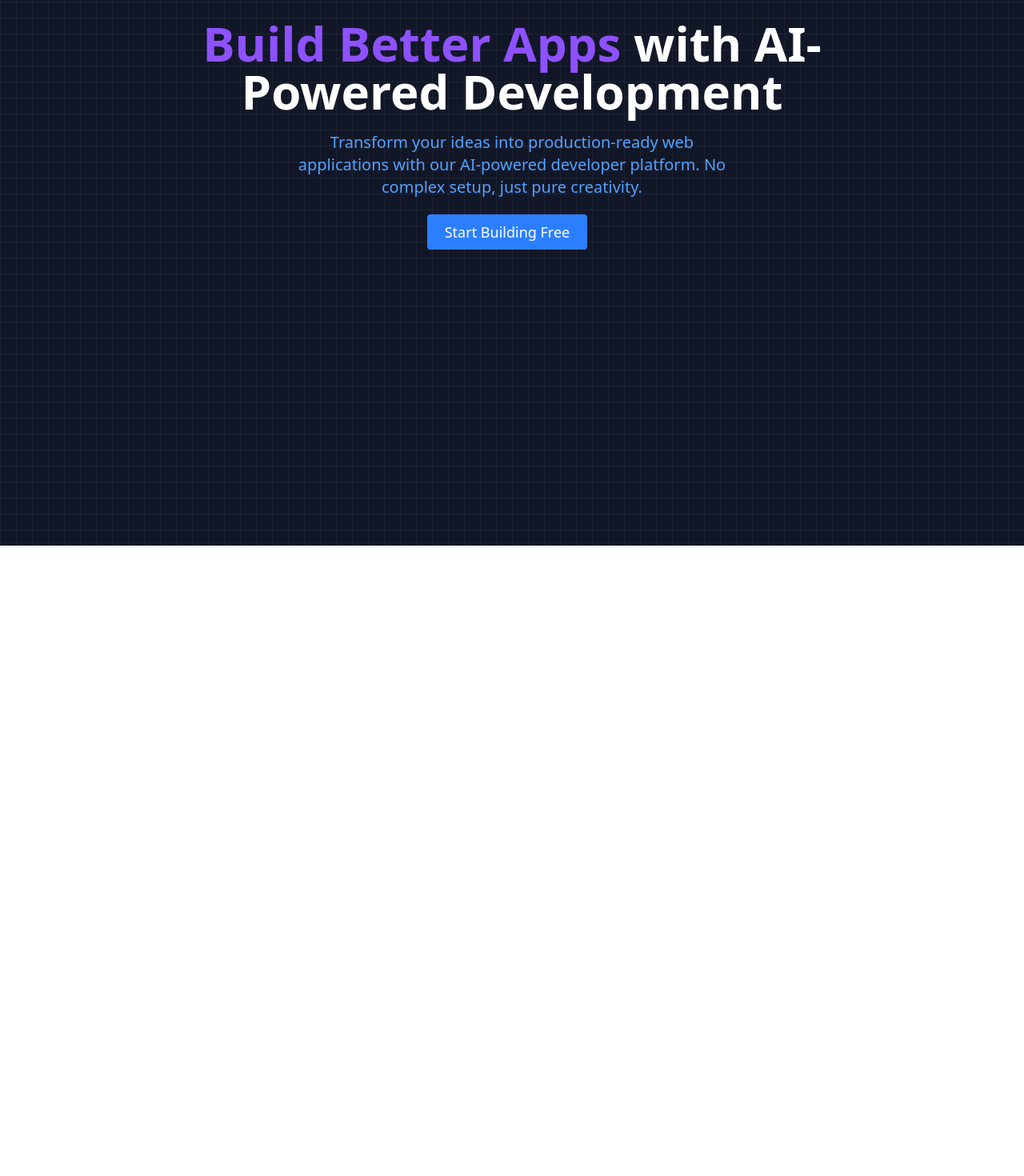
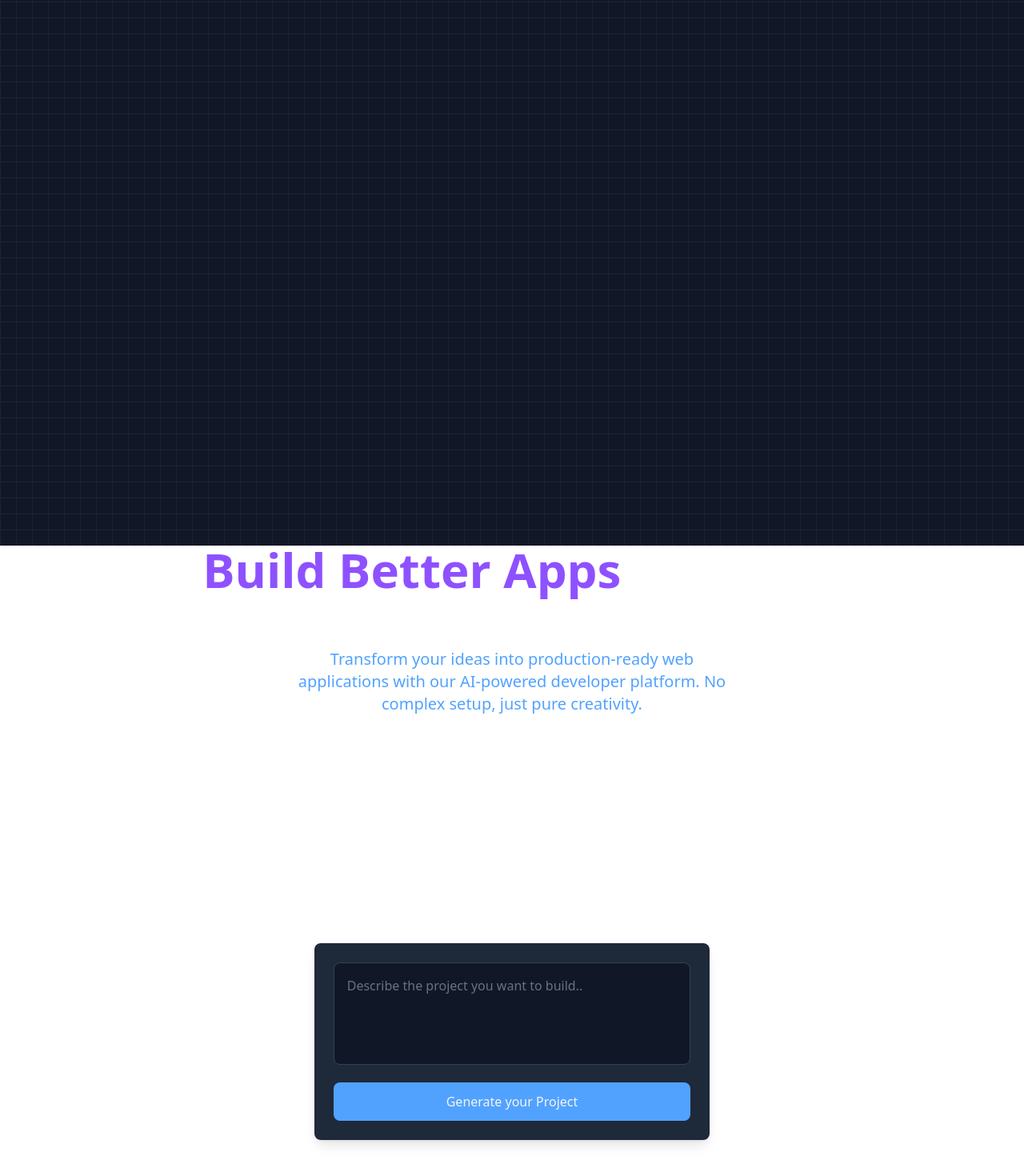
Before and after one commit to Varun789-mx/Spark, a React (Vite) app in the folder frontend/: page / in a window 1280 px wide. Shown: the part 118-1588 px from the top of the page at 80% size. Before the commit the page ends 800 px from the top, so only its background shows below. Built offline with nearby package versions, Linux system fonts and the light colour scheme.

Commit message:
Add inputbox and fix alignment

```diff
--- a/frontend/package.json
+++ b/frontend/package.json
@@ -14,12 +14,15 @@
     "@emotion/styled": "^11.14.0",
     "@mui/joy": "^5.0.0-beta.52",
     "@tailwindcss/vite": "^4.1.7",
+    "axios": "^1.9.0",
     "clsx": "^2.1.1",
     "framer-motion": "^12.12.1",
     "hamburger-react": "^2.5.2",
+    "lucide-react": "^0.511.0",
     "motion": "^12.12.1",
     "react": "^19.1.0",
     "react-dom": "^19.1.0",
+    "react-router-dom": "^7.6.1",
     "tailwind-merge": "^3.3.0",
     "tailwindcss": "^4.1.7"
   },
--- a/frontend/src/App.tsx
+++ b/frontend/src/App.tsx
@@ -1,27 +1,13 @@
+import { BrowserRouter } from 'react-router-dom';
 import './App.css';
-import { Background } from './components/Backgroun';
-import { HeroText } from './components/HeroText';
-import { Navbar } from './components/Navbar';
+import { Home } from './pages/Home';
 
-import { Spotlight } from './components/Spotlight-new';
 
 function App() {
-  console.log(<Spotlight />)
   return (
     <>
-      <div className="fixed inset-0 md:w-screen h-screen -z-10 bg-cover">
-        <Background />
-      </div>
-      <div className='relative z-10 md:visible'>
-        <Navbar />
-        <div className='flex justify-center  h-screen '>
-          <HeroText />
-          </div>
-
-
-      </div>
+    <BrowserRouter><Home/></BrowserRouter>
     </>
   )
 }
-
 export default App;
--- /dev/null
+++ b/frontend/src/components/FileExplorer.tsx
@@ -0,0 +1,80 @@
+import { useState } from "react";
+import { ChevronDown, ChevronRight, FolderTree, File } from "lucide-react";
+import type { FileItem } from "./types";
+
+interface FileExplorerProp {
+    files: FileItem[];
+    onFileSelect: (file: FileItem) => void;
+}
+
+
+interface FileNodeProps {
+    item: FileItem;
+    depth: number;
+    onFileClick: (File: FileItem) => void;
+}
+function Filenode({ item, depth, onFileClick }: FileNodeProps) {
+    const [isExpanded, setExpanded] = useState(false);
+
+    const HandleCick = () => {
+        if (item.type === 'Folder') {
+            setExpanded(!isExpanded);
+        }
+        else {
+            onFileClick(item);
+        }
+    };
+    return (
+        <>
+            <div className="select-none">
+                <div className="flex items-center gap-2 p-2 hover:bg-gray-800 rounded-md cursor-pointer"
+                    style={{ paddingLeft: `${depth * 1.5}rem` }} onClick={HandleCick}>
+                    {item.type === 'Folder' && (
+                        <span className="text-gray-400">
+                            {isExpanded ? (
+                                <ChevronDown className="w-4 h-4" />) : (
+                                <ChevronRight className="w-4 h-4" />
+                            )}
+                        </span>
+                    )}
+                    {item.type === 'Folder' ? (
+                        <FolderTree className="w-4 h-4 text-blue-400 " />
+                    ) : (
+                        <File className="w-4 h-4 text-gray-800" />
+                    )}
+                    <span className="text-gray-200">{item.name}</span>
+                </div>
+                {item.type === 'Folder' && isExpanded && item.children && (
+                    <div>
+                        {item.children.map((Child, index) => (
+                            <Filenode key={`${Child.path}-${index}`}
+                                item={Child}
+                                depth={depth + 1}
+                                onFileClick={onFileClick} />
+                        ))}
+                    </div>
+                )}
+            </div>
+        </>
+    )
+}
+
+export function FileExplorer({files,onFileSelect}:FileExplorerProp) {
+    return (
+        <div className="bg-gray-900 rounded-lg shadow-lg p-4 h-full overflow-auto">
+            <h2 className="text-lg font-semibold mb-4 flex items-center gap-2 text-gray-100 ">
+                <FolderTree className="w-5 h-5"/>
+                File Explorer
+            </h2>
+            <div className="space-y-1">
+                {files.map((file,index)=>(
+                            <Filenode key={`${file.path}-${index}`}
+                            item={file}
+                            depth={0}
+                            onFileClick={onFileSelect}
+                            />
+                ))}
+            </div>
+        </div>
+    )
+}
--- a/frontend/src/components/HeroText.tsx
+++ b/frontend/src/components/HeroText.tsx
@@ -1,28 +1,24 @@
+import { InputBox } from "./Inputbox"
+
 export const HeroText = () => {
   return (
     <>
-      <div className="flex justify-center p-3 h-3/4  items-center">
+      <div className="flex flex-col justify-center items-center">
+
         <div className="w-2/3  flex flex-col items-center text-center">
-          <div className="">
             <span className="text-violet-500 font-bold text-6xl ">
               Build Better Apps <span className="text-white"> with AI-Powered Development</span>
             </span>
-          </div>
-          <div className="pt-5 w-full max-w-xl text-xl text-center  text-blue-400 p-2">
+</div>
+          <div className=" w-full max-w-xl text-xl text-center  text-blue-400 p-2">
             <span className="w-full">
               Transform your ideas into production-ready web applications with our AI-powered developer platform. No complex setup, just pure creativity.
             </span>
-            <div className="flex justify-evenly pr-5 m-3 p-2 text-white text-lg ">
-            <div className="bg-blue-500 hover:bg-blue-600 cursor-pointer w-50 p-2 rounded-sm focus-within:bg-blue-600">
-              Start Building Free
-            </div>
-            </div>
           </div>
-        </div>
-        <div>
-
-        </div>
-      </div >
+         <div className="">
+            <InputBox/>
+          </div>
+          </div>
     </>
   )
 
--- a/frontend/src/components/Inputbox.tsx
+++ b/frontend/src/components/Inputbox.tsx
@@ -1,16 +1,34 @@
+import { useState } from "react";
+import { useNavigate } from "react-router-dom";
+
 export const InputBox = () => {
+  const [prompt, setprompt] = useState("");
+  const Navigate = useNavigate();
+
+  const handleSubmit = (e: React.FormEvent) => {
+    e.preventDefault();
+    if (prompt.trim()) {
+      Navigate(`/builder`, { state: { prompt } });
+    }
+    else {
+      alert("Please provide a valide prompt");
+    }
+  }
+
   return (
-    <div className="w-full max-w-md px-4 mt-6 bg-grey-500">
-      <textarea
-        className="flex min-h-[80px] w-full rounded-md border
-                border-input bg-transparent px-3 py-2
-                text-base shadow-sm placeholder:text-grey-200/50
-                focus-visible:outline-none focus-visible:ring-1
-                focus-visible:ring-ring disabled:cursor-not-allowed
-                disabled:opacity-50 md:text-sm"
-
-        placeholder="What are we building today, chief?"
-      />
-    </div>
-  );
+    <>
+      <div className="min-h-screen flex items-center justify-center p-4">
+        <form onSubmit={handleSubmit} className="space-y-4">
+          <div className="bg-gray-800 rounded-lg shadow-lg p-6" >
+            <textarea value={prompt} onChange={(e) => setprompt(e.target.value)} placeholder="Describe the project you want to build.. "
+              className="w-full h-32 p-4 bg-gray-900 text-gray-100 border
+                 border-gray-700 rounded-lg focus:ring-2
+                  focus:ring-blue-500 focus:border-transparent resize-none placeholder-gray-500" />
+            <button type="submit" className="w-full mt-4 bg-blue-400 text-gray-100 py-3 px-6 rounded-lg font-medium hover:bg-blue-700  transition-colors">
+              Generate your Project</button>
+          </div>
+        </form>
+      </div>
+    </>
+  )
 };
--- /dev/null
+++ b/frontend/src/components/types/index.ts
@@ -0,0 +1,7 @@
+export interface FileItem {
+    name:string;
+    type:'File'| 'Folder';
+    children?:FileItem[];
+    content?:string;
+    path:string;
+}
--- /dev/null
+++ b/frontend/src/pages/Home.tsx
@@ -0,0 +1,24 @@
+import { Background } from "../components/Backgroun"
+import { HeroText } from "../components/HeroText"
+import { Navbar } from "../components/Navbar"
+
+export const Home = () => {
+  return (
+    <>
+    <div>
+      <div className="min-h-screen  relative -z-10 bg-cover">
+        <div className='fixed inset-0 -z-10 '>
+          <Background />
+          </div>
+          <div className='relative'>
+            <Navbar />
+          </div>
+          </div>
+        <div className="flex flex-col justify-center items-center">
+          <HeroText/>
+        </div>
+        </div>
+
+    </>
+  )
+}
```
Also changed, not shown: 1 other file (tests, documents, lock files or other folders).
